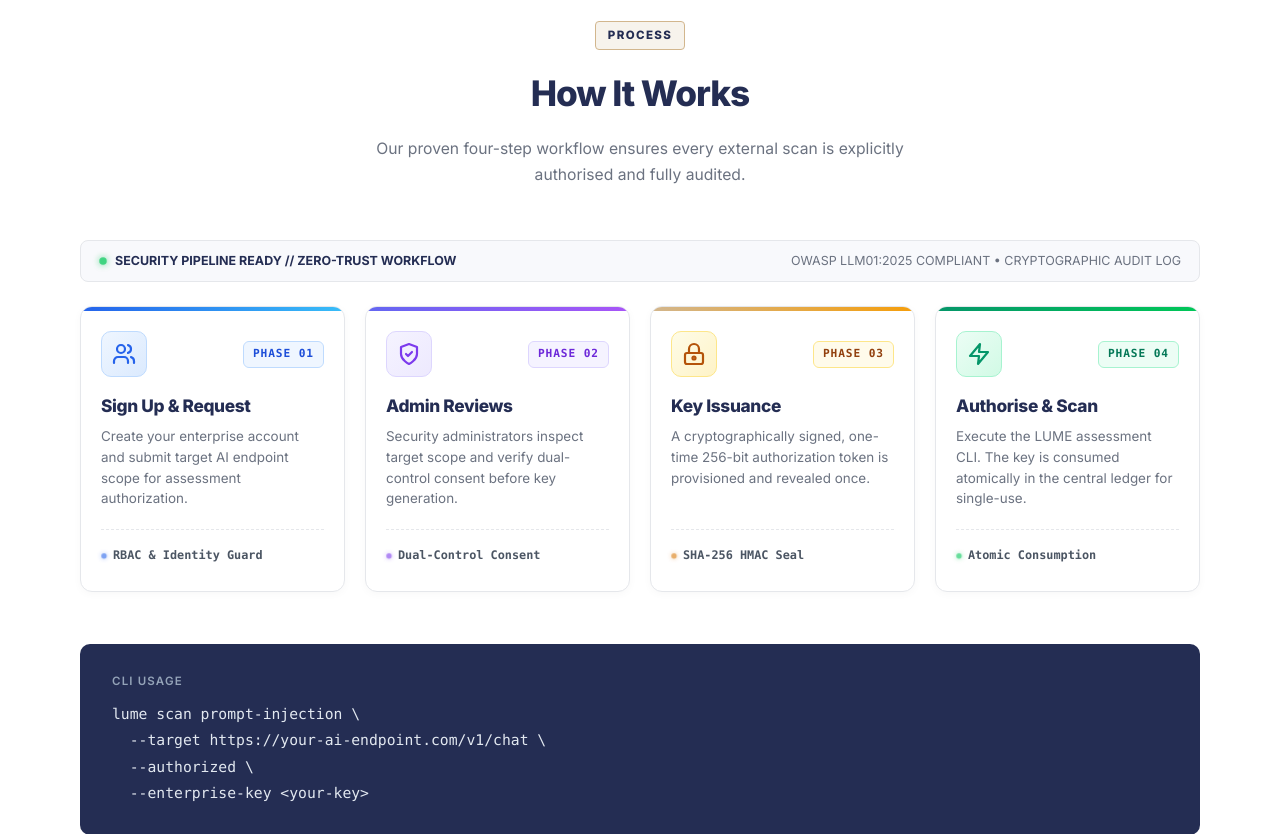
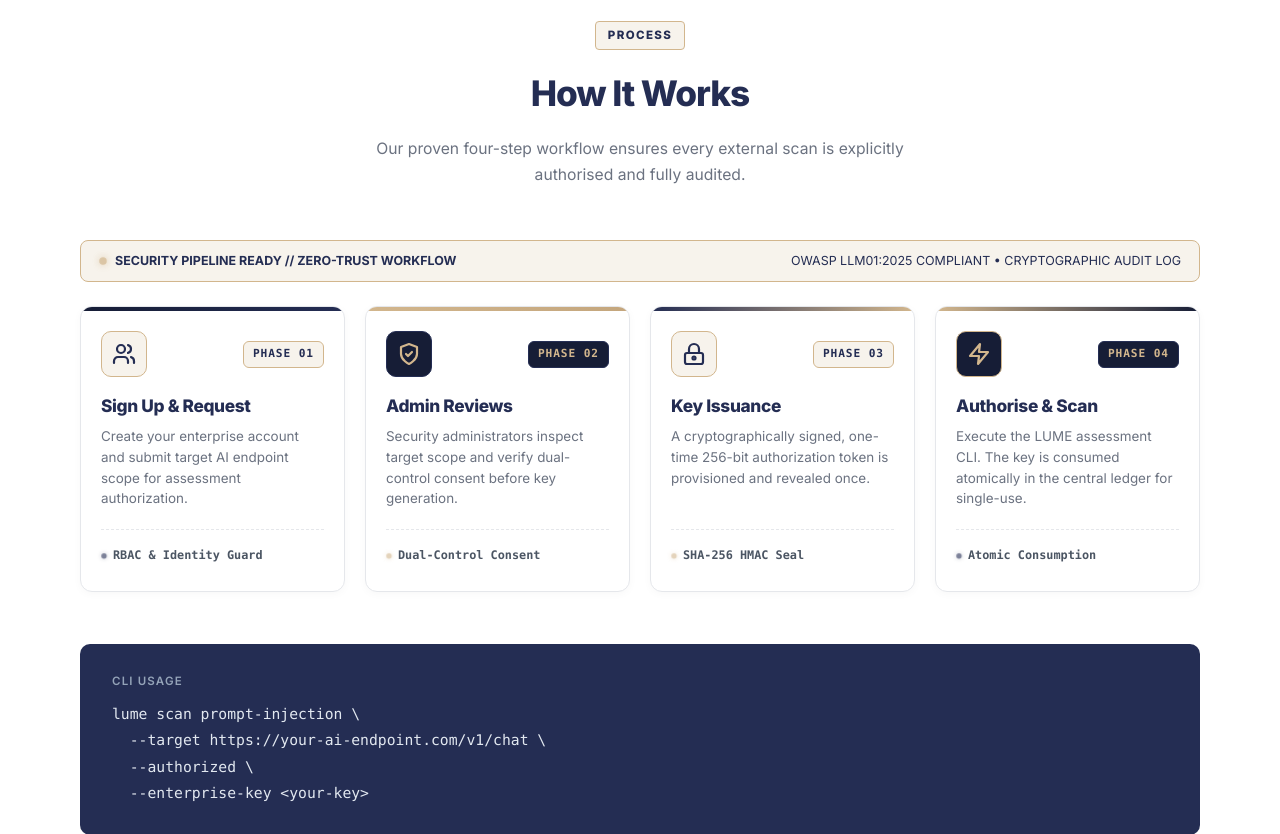
Before and after one commit to Gaganbtech/LUME-Security, a Python web app: template enterprise-key-service/ks/templates/index.html in a window 1280 px wide. Shown: the part 691-1525 px from the top of the page. Run offline with Jinja, Linux system fonts and the light colour scheme; the template is opened without the code that fills it, so the values that code supplies are empty.

Commit message:
style(ui): harmonize security pipeline cards with www.travlume.com navy and gold brand palette

```diff
--- a/enterprise-key-service/ks/templates/index.html
+++ b/enterprise-key-service/ks/templates/index.html
@@ -180,45 +180,38 @@
       height:5px;
     }
 
-    /* Phase 01: Blue */
-    .pipeline-step-1::before { background:linear-gradient(90deg, #2563EB, #38BDF8); }
-    .pipeline-step-1:hover { border-color:#93c5fd; }
+    /* TravLume Brand Styling (Matching www.travlume.com) */
+    .pipeline-step-1::before { background:linear-gradient(90deg, #161D36, #242D53); }
+    .pipeline-step-1:hover { border-color:#D2B68D; }
     .pipeline-step-1 .icon-squircle {
-      background:linear-gradient(135deg, #eff6ff 0%, #dbeafe 100%);
-      border:1px solid #bfdbfe; color:#2563EB;
+      background:#F7F3EC; border:1.5px solid #D2B68D; color:#242D53;
     }
-    .pipeline-step-1 .phase-tag { color:#1d4ed8; background:#eff6ff; border:1px solid #bfdbfe; }
-    .pipeline-step-1 .dot { background:#2563EB; box-shadow:0 0 6px rgba(37,99,235,0.6); }
+    .pipeline-step-1 .phase-tag { color:#242D53; background:#F7F3EC; border:1px solid #D2B68D; }
+    .pipeline-step-1 .dot { background:#242D53; box-shadow:0 0 6px rgba(36,45,83,0.4); }
 
-    /* Phase 02: Violet/Purple */
-    .pipeline-step-2::before { background:linear-gradient(90deg, #6366F1, #A855F7); }
-    .pipeline-step-2:hover { border-color:#c4b5fd; }
+    .pipeline-step-2::before { background:linear-gradient(90deg, #D2B68D, #C4A67D); }
+    .pipeline-step-2:hover { border-color:#D2B68D; }
     .pipeline-step-2 .icon-squircle {
-      background:linear-gradient(135deg, #f5f3ff 0%, #ede9fe 100%);
-      border:1px solid #ddd6fe; color:#7C3AED;
+      background:#161D36; border:1.5px solid #242D53; color:#D2B68D;
     }
-    .pipeline-step-2 .phase-tag { color:#6d28d9; background:#f5f3ff; border:1px solid #ddd6fe; }
-    .pipeline-step-2 .dot { background:#7C3AED; box-shadow:0 0 6px rgba(124,58,237,0.6); }
+    .pipeline-step-2 .phase-tag { color:#D2B68D; background:#161D36; border:1px solid #242D53; }
+    .pipeline-step-2 .dot { background:#D2B68D; box-shadow:0 0 6px rgba(210,182,141,0.6); }
 
-    /* Phase 03: TravLume Gold */
-    .pipeline-step-3::before { background:linear-gradient(90deg, #D2B68D, #F59E0B); }
-    .pipeline-step-3:hover { border-color:#fde68a; }
+    .pipeline-step-3::before { background:linear-gradient(90deg, #242D53, #D2B68D); }
+    .pipeline-step-3:hover { border-color:#D2B68D; }
     .pipeline-step-3 .icon-squircle {
-      background:linear-gradient(135deg, #fefce8 0%, #fef3c7 100%);
-      border:1px solid #fde68a; color:#B45309;
+      background:#F7F3EC; border:1.5px solid #D2B68D; color:#242D53;
     }
-    .pipeline-step-3 .phase-tag { color:#92400e; background:#fffbeb; border:1px solid #fde68a; }
-    .pipeline-step-3 .dot { background:#D97706; box-shadow:0 0 6px rgba(217,119,6,0.6); }
+    .pipeline-step-3 .phase-tag { color:#242D53; background:#F7F3EC; border:1px solid #D2B68D; }
+    .pipeline-step-3 .dot { background:#D2B68D; box-shadow:0 0 6px rgba(210,182,141,0.6); }
 
-    /* Phase 04: Cyber Emerald */
-    .pipeline-step-4::before { background:linear-gradient(90deg, #059669, #00C758); }
-    .pipeline-step-4:hover { border-color:#a7f3d0; }
+    .pipeline-step-4::before { background:linear-gradient(90deg, #D2B68D, #161D36); }
+    .pipeline-step-4:hover { border-color:#D2B68D; }
     .pipeline-step-4 .icon-squircle {
-      background:linear-gradient(135deg, #ecfdf5 0%, #d1fae5 100%);
-      border:1px solid #a7f3d0; color:#059669;
+      background:#161D36; border:1.5px solid #D2B68D; color:#D2B68D;
     }
-    .pipeline-step-4 .phase-tag { color:#047857; background:#ecfdf5; border:1px solid #a7f3d0; }
-    .pipeline-step-4 .dot { background:#00C758; box-shadow:0 0 6px rgba(0,199,88,0.7); }
+    .pipeline-step-4 .phase-tag { color:#D2B68D; background:#161D36; border:1px solid #242D53; }
+    .pipeline-step-4 .dot { background:#242D53; box-shadow:0 0 6px rgba(36,45,83,0.4); }
 
     .card-top {
       display:flex; justify-content:space-between; align-items:center; margin-bottom:18px;
@@ -263,15 +256,15 @@
     /* Workflow pipeline line ribbon */
     .pipeline-stream-bar {
       display:flex; align-items:center; justify-content:space-between;
-      background:#f8f9fc; border:1px solid #e5e7eb; border-radius:8px;
-      padding:10px 18px; margin-bottom:24px; font-size:.78rem; color:var(--muted);
+      background:#F7F3EC; border:1px solid #D2B68D; border-radius:8px;
+      padding:10px 18px; margin-bottom:24px; font-size:.78rem; color:#242D53;
     }
     .stream-status {
-      display:inline-flex; align-items:center; gap:8px; font-weight:700; color:var(--navy);
+      display:inline-flex; align-items:center; gap:8px; font-weight:700; color:#242D53;
     }
     .stream-pulse {
-      width:8px; height:8px; border-radius:50%; background:#00C758;
-      box-shadow:0 0 8px rgba(0,199,88,0.8);
+      width:8px; height:8px; border-radius:50%; background:#D2B68D;
+      box-shadow:0 0 8px rgba(210,182,141,0.85);
       animation:dotPulse 1.8s infinite;
     }
 
```
